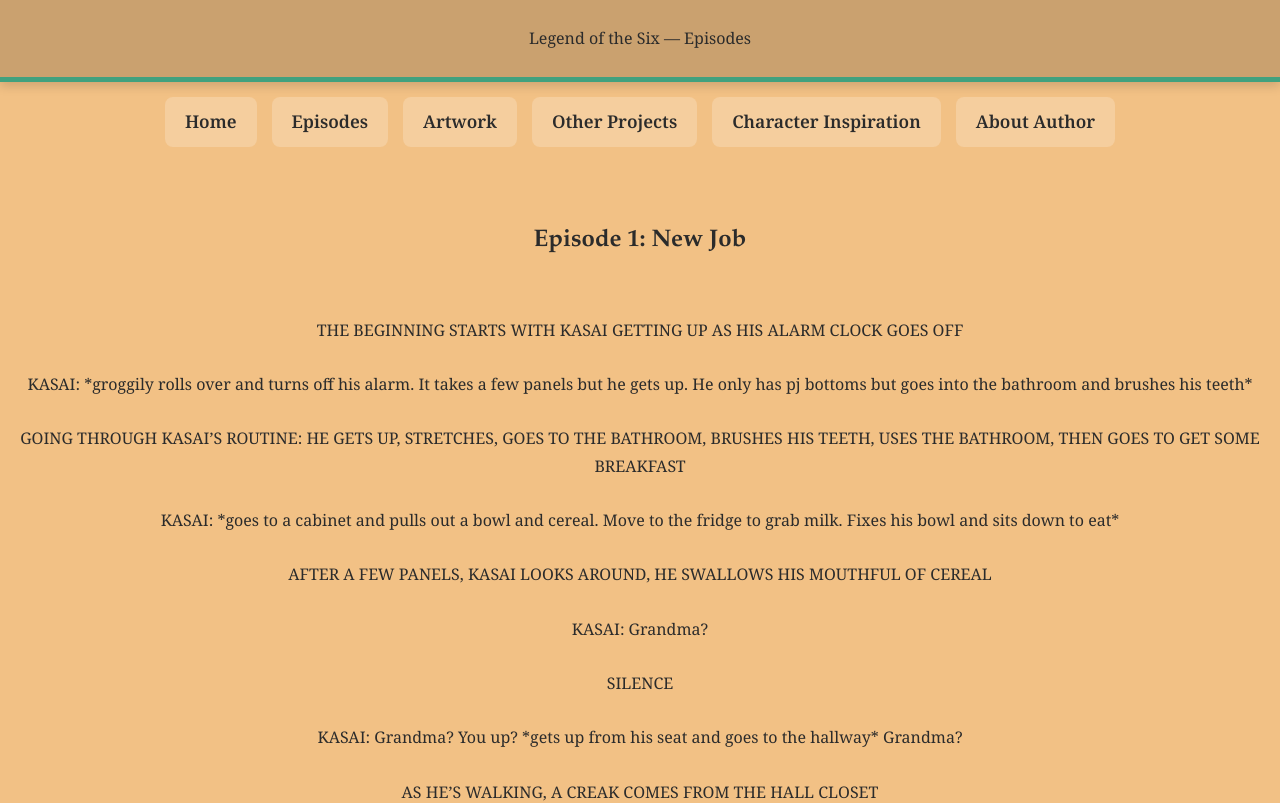
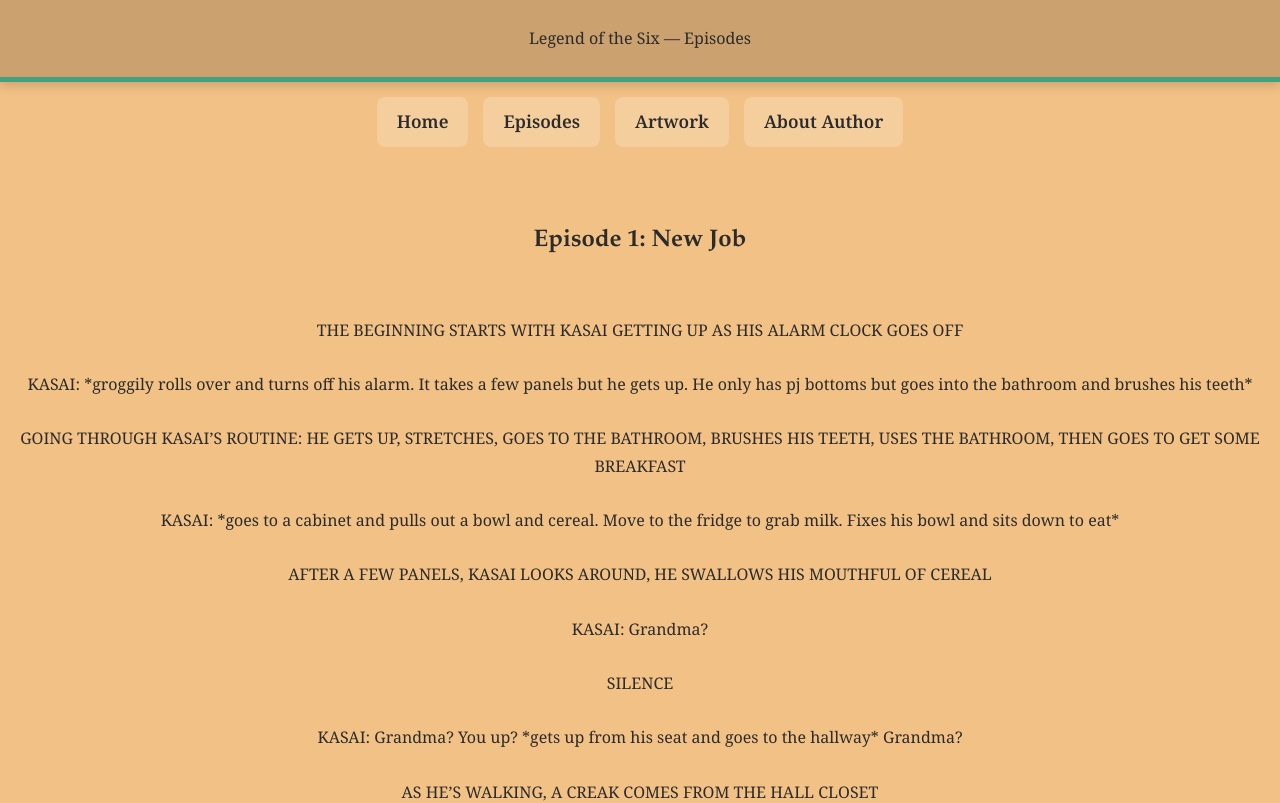
Before and after one commit to aydenkissell/wdd130-wendt, a plain HTML site: page episodes.html in a window 1280 px wide. Shown: the top 803 px of the page. Drawn offline with Linux system fonts and the light colour scheme.

Commit message:
Update episodes.html

```diff
--- a/episodes.html
+++ b/episodes.html
@@ -38,8 +38,6 @@
         <a href="index.html">Home</a>
         <a href="episodes.html">Episodes</a>
         <a href="artwork.html">Artwork</a>
-        <a href="other-projects.html">Other Projects</a>
-        <a href="character-inspiration.html">Character Inspiration</a>
         <a href="about.html">About Author</a>
     </nav>
 
```
